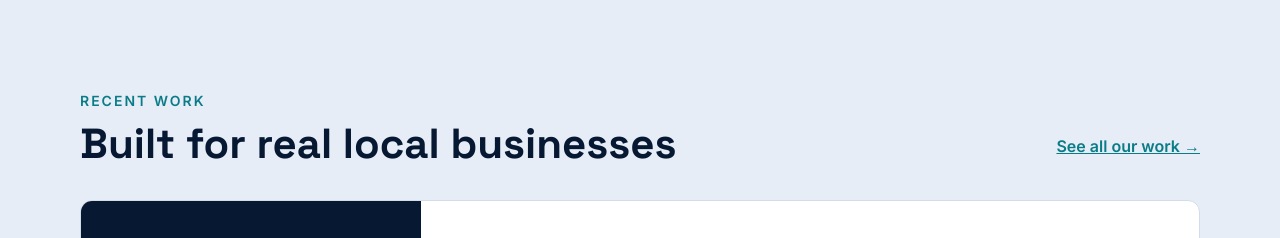
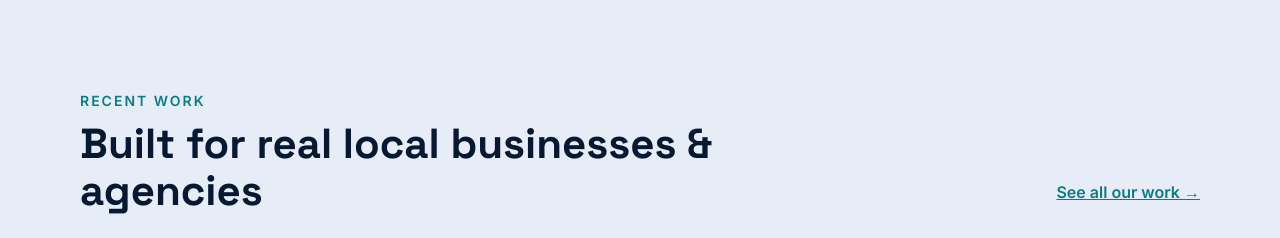
Before and after one commit to mattjake1997-lab/CornerStoneWebSolutions, a plain HTML site: page index.html in a window 1280 px wide. Shown: the part 2480-2718 px from the top of the page. Drawn offline with Linux system fonts and the light colour scheme.

Commit message:
Mention local agencies in headings
Co-Authored-By: Claude Sonnet 5.5 <noreply@anthropic.com>
Claude-Session: https://claude.ai/code/session_01DVJFyCJK29opuYPFN2yHfz

```diff
--- a/index.html
+++ b/index.html
@@ -150,7 +150,7 @@ footer{border-top:3px solid;border-image:linear-gradient(90deg,#F87302,#0A7C88)
       <div style="display: flex; flex-wrap: wrap; justify-content: space-between; align-items: flex-end; gap: 16px">
         <div style="display: flex; flex-direction: column; gap: 12px; max-width: 640px">
           <p style="margin: 0; font-size: 14px; letter-spacing: 2px; text-transform: uppercase; color: #0A7C88; font-weight: 600">Recent work</p>
-          <h2 style="margin: 0; font-family: 'Space Grotesk', sans-serif; font-size: 42px; line-height: 1.1">Built for real local businesses</h2>
+          <h2 style="margin: 0; font-family: 'Space Grotesk', sans-serif; font-size: 42px; line-height: 1.1">Built for real local businesses &amp; agencies</h2>
         </div>
         <a href="work.html" style="font-weight: 600; font-size: 16px; padding: 12px 0">See all our work →</a>
       </div>
```
Also changed, not shown: work.html (+1 -1 lines).
